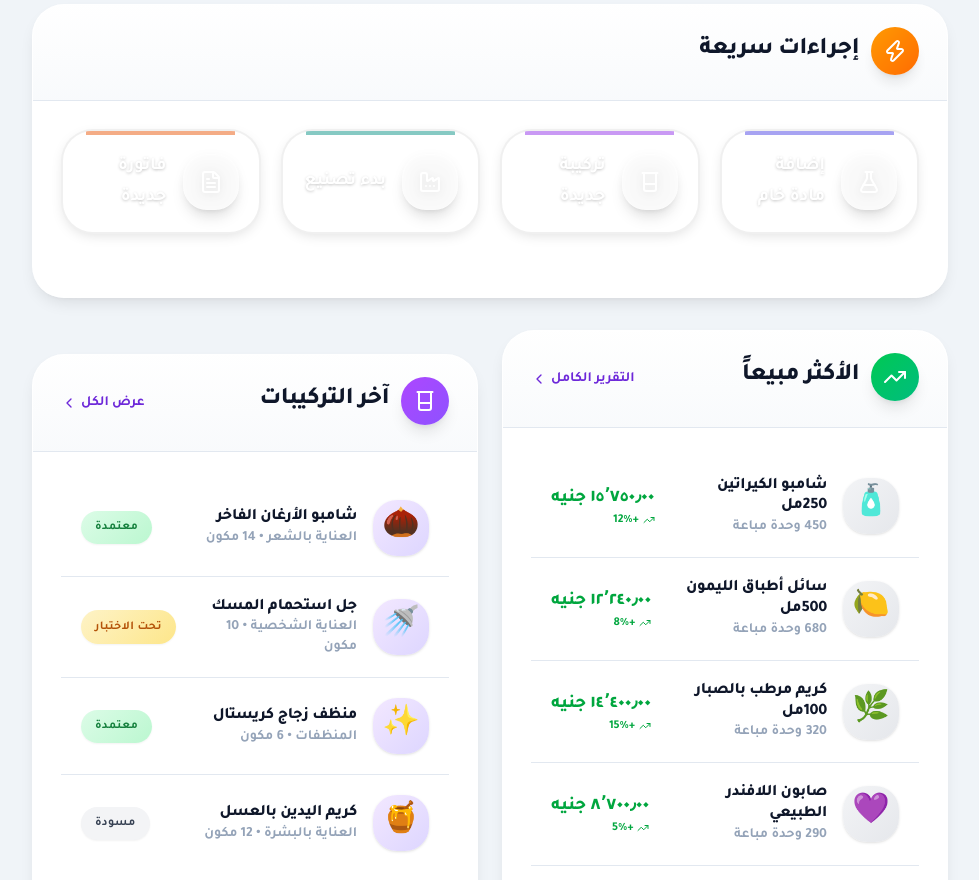
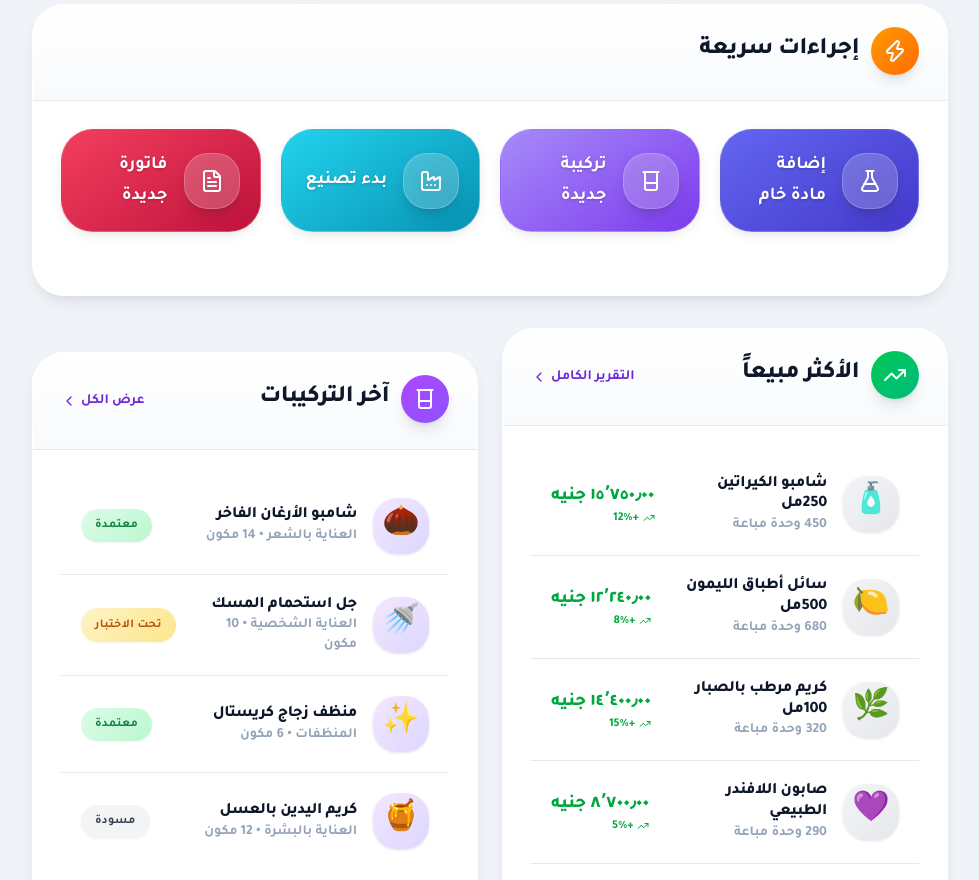
Before and after one commit to fantazia1110-design/BRAVO-new-sestym-, a Next.js app: page / in a window 1280 px wide. Shown: the part 860-1740 px from the top of the page, without its empty margins (0-979 px from the left). Built offline with nearby package versions, Linux system fonts and the light colour scheme.

Commit message:
fix: use div+onClick instead of Link for quick actions - avoids a tag CSS override completely
Co-authored-by: arena-agent <297053741+arena-agent@users.noreply.github.com>

```diff
--- a/src/app/page.tsx
+++ b/src/app/page.tsx
@@ -2,6 +2,7 @@
 
 import React from 'react';
 import Link from 'next/link';
+import { useRouter } from 'next/navigation';
 import {
   FlaskConical,
   Package,
@@ -101,11 +102,11 @@ function hexToRgb(hex: string): [number, number, number] {
   return m ? [parseInt(m[1], 16), parseInt(m[2], 16), parseInt(m[3], 16)] : [109, 40, 217];
 }
 
-function QuickActionLink({ action, c, index }: { action: typeof quickActions[number]; c: string; index: number }) {
+function QuickActionLink({ action, index }: { action: typeof quickActions[number]; index: number }) {
   const [hov, setHov] = React.useState(false);
+  const router = useRouter();
   return (
-    <Link
-      href={action.href}
+    <div
       className="group relative flex items-center gap-4 p-5 rounded-2xl overflow-hidden animate-slide-up"
       style={{
         animationDelay: `${0.6 + index * 0.1}s`,
@@ -117,11 +118,12 @@ function QuickActionLink({ action, c, index }: { action: typeof quickActions[num
           ? '0 0 18px rgba(255,255,255,0.12), 0 14px 28px -6px rgba(0,0,0,0.3)'
           : '0 4px 14px -4px rgba(0,0,0,0.15)',
         border: hov ? '1.5px solid rgba(255,255,255,0.3)' : '1.5px solid rgba(255,255,255,0.15)',
-        textDecoration: 'none' as const,
-        color: '#ffffff' as const,
+        cursor: 'pointer',
+        color: '#ffffff',
       } as React.CSSProperties}
       onMouseEnter={() => setHov(true)}
       onMouseLeave={() => setHov(false)}
+      onClick={() => router.push(action.href)}
     >
       {hov && (
         <div style={{
@@ -156,7 +158,7 @@ function QuickActionLink({ action, c, index }: { action: typeof quickActions[num
         transition: 'transform 0.3s ease',
         transform: hov ? 'translateY(-2px)' : 'translateY(0)',
       }}>{action.label}</span>
-    </Link>
+    </div>
   );
 }
 
@@ -295,13 +297,9 @@ export default function DashboardPage() {
         </div>
         <div className="card-body">
           <div className="grid grid-cols-4 gap-5">
-            {quickActions.map((action, index) => {
-              const [r, g, b] = hexToRgb(action.color);
-              const c = `rgba(${r},${g},${b},`;
-              return (
-                <QuickActionLink key={action.label} action={action} c={c} index={index} />
-              );
-            })}
+            {quickActions.map((action, index) => (
+              <QuickActionLink key={action.label} action={action} index={index} />
+            ))}
           </div>
         </div>
       </div>
```
